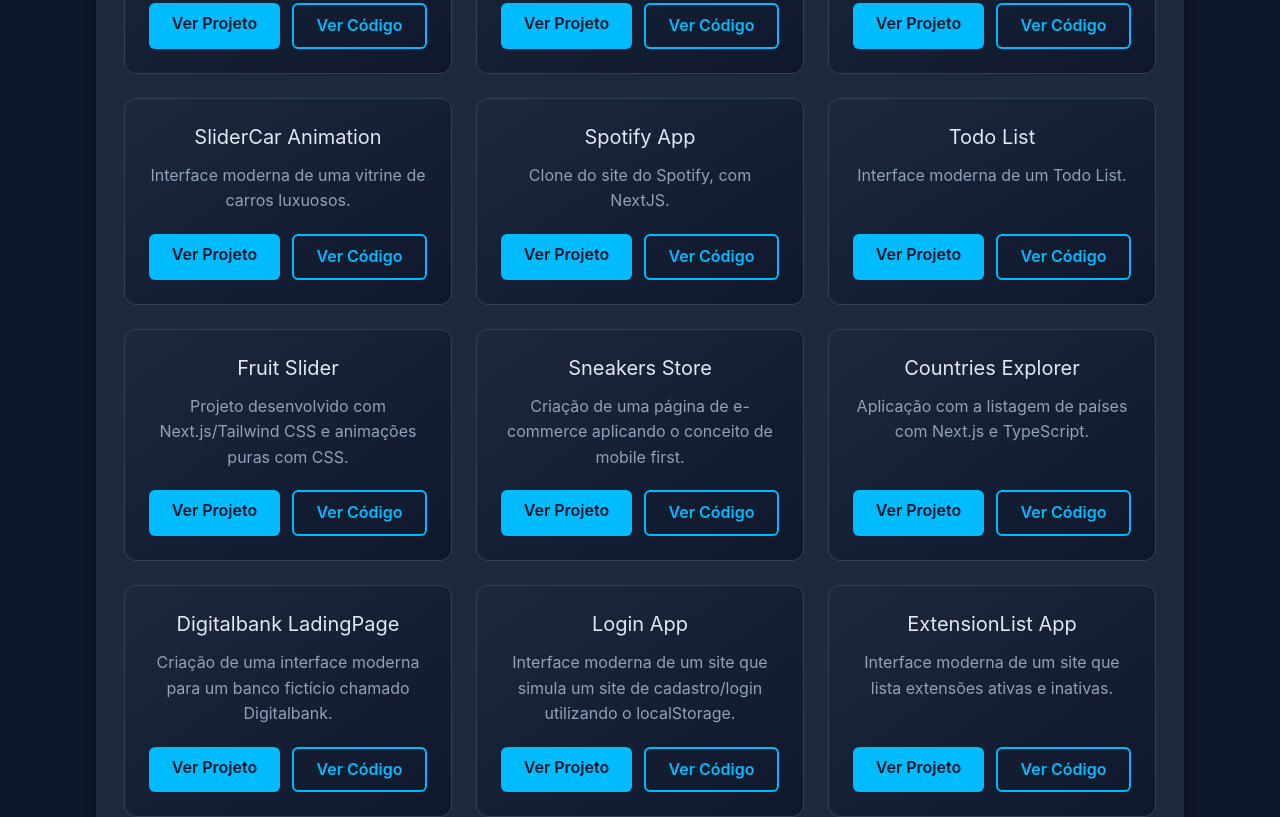
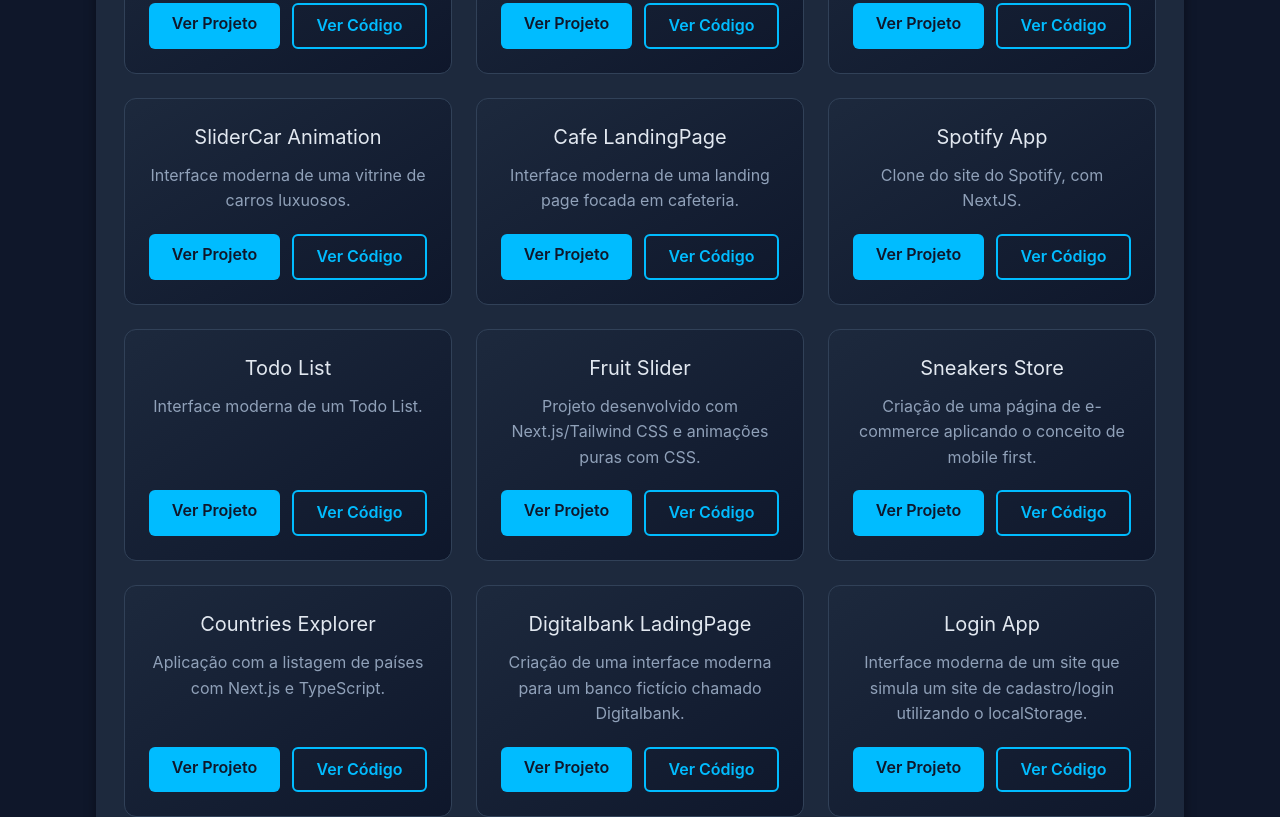
Before and after one commit to Felipe-de-Lima-Passarelli/New_Portfolio, a Next.js app: page / in a window 1280 px wide. Shown: the part 2200-3017 px from the top of the page. Built offline with nearby package versions, Linux system fonts and the light colour scheme.

Commit message:
Update ListaProjetos.tsx

```diff
--- a/src/components/ListaProjetos.tsx
+++ b/src/components/ListaProjetos.tsx
@@ -29,6 +29,12 @@ const ListaProjetos = () => {
           description="Interface moderna de uma vitrine de carros luxuosos."
           linkView="https://slider-car-animation.vercel.app"
           linkCode="https://github.com/Felipe-de-Lima-Passarelli/SliderCar-Animation"
+        />
+        <Projeto
+          title="Cafe LandingPage"
+          description="Interface moderna de uma landing page focada em cafeteria."
+          linkView="https://cafeteria-lyart-seven.vercel.app"
+          linkCode="https://github.com/Felipe-de-Lima-Passarelli/Cafeteria"
         />
         <Projeto
           title="Spotify App"
```
